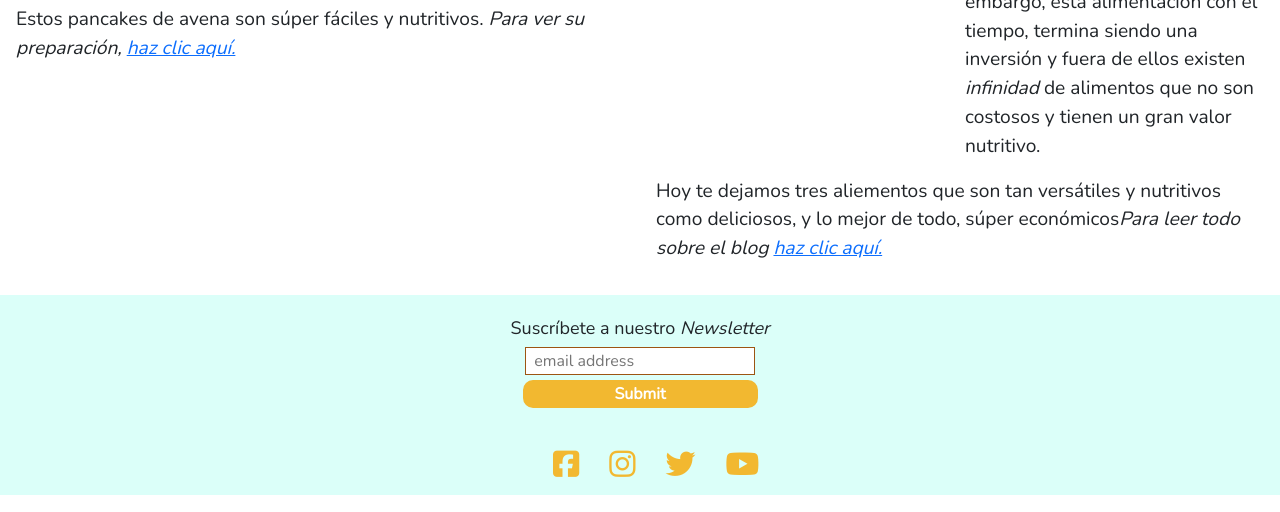
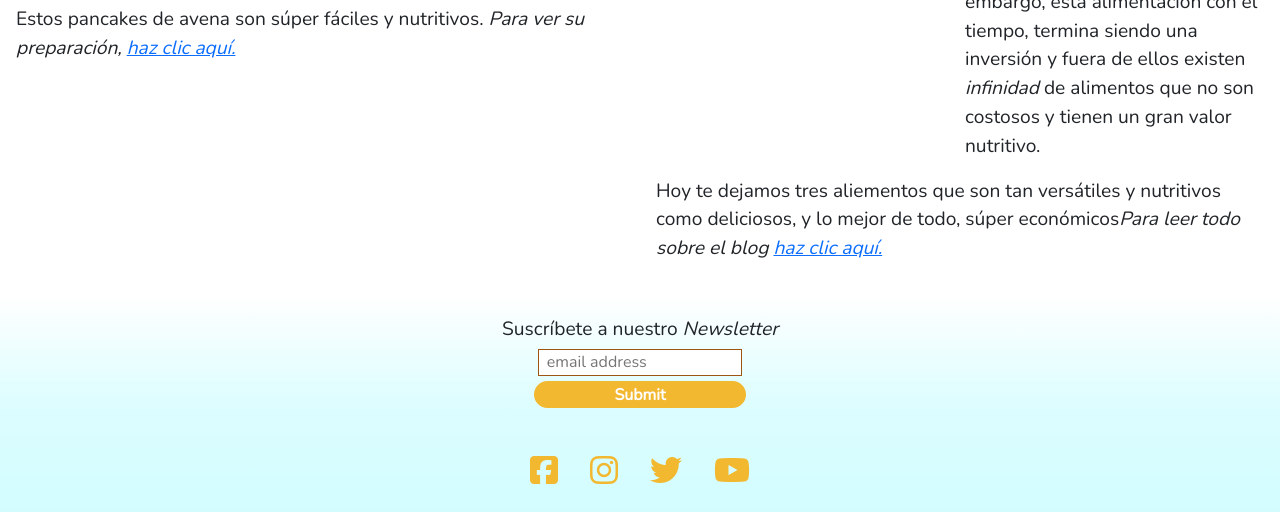
Before and after one commit to cuellaradriana/misaludideal, a plain HTML site: page index.html in a window 1280 px wide. Shown: the part 1254-1766 px from the top of the page. Drawn offline with nearby package versions, Linux system fonts and the light colour scheme; a web font is replaced by a local one.

Commit message:
cambios del footer

```diff
--- a/index.html
+++ b/index.html
@@ -130,20 +130,12 @@
             <input type="email" name="email" id="suscripcion" placeholder="  email address" required>
             <input type="submit" name="Suscríbete" id="enviarFooter">
         </form>
-        <ul class="redes">
-            <li>
-                <a href="https://www.facebook.com/" target="_blank"><i class="fab fa-facebook-square"></i></a>
-            </li>
-            <li>
-                <a href="https://www.instagram.com/?hl=es-la" target="_blank"><i class="fab fa-instagram"></i></a>
-            </li>
-            <li>
-                <a href="https://twitter.com/" target="_blank"><i class="fab fa-twitter"></i></a>
-            </li>
-            <li>
-                <a href="https://www.youtube.com/" target="_blank"><i class="fab fa-youtube"></i></a>
-            </li>
-        </ul>
+        <div class="redes">
+            <a href="https://www.facebook.com/" target="_blank"><i class="fab fa-facebook-square"></i></a>
+            <a href="https://www.instagram.com/?hl=es-la" target="_blank"><i class="fab fa-instagram"></i></a>
+            <a href="https://twitter.com/" target="_blank"><i class="fab fa-twitter"></i></a>
+            <a href="https://www.youtube.com/" target="_blank"><i class="fab fa-youtube"></i></a>
+        </div>
     </footer>
 
 
--- a/style/_footer.scss
+++ b/style/_footer.scss
@@ -1,52 +1,52 @@
 footer{
     width: 100%;
-    height: 200px;
+    height: auto;
     padding-top: 20px;
-    background-color: #dbfff9;
+    background-image: linear-gradient(to top, $gradient1, $gradient2, $blanco);
     .formFooter{
         display: flex;
         flex-direction: column;
         align-items: center;
-        font-size: 18px;
+        font-size: $rem*1.2;
         #suscripcion{
-            width: 230px;
-            height: 28px;
+            width: 16%;
+            height: 1.7rem;
             border-radius: 0px;
-            border: 1px solid #9c5513;
+            border: .5px solid $marron;
             margin: 5px;
-            font-size: 16px;
+            font-size: $rem;
             font-family: 'Nunito', sans-serif;
         }
         #enviarFooter{
-            width: 235px;
-            height: 28px;
-            border-radius: 10px;
-            border: 2px solid #f2b830;
-            background-color: #f2b830;
+            width: 16.5%;
+            height: 1.7rem;
+            border-radius: 1.5rem;
+            border: 2px solid$amarillo;
+            background-color:$amarillo;
             font-family: 'Nunito', sans-serif;
             color: #fff;
             font-weight: bolder;
-            font-size: 16px;
+            font-size: $rem;
+            transition: 1s;
         }
         #enviarFooter:hover{
-            background-color: #129399;
-            border: 2px solid #129399;
+            background-color: $turquesa;
+            border: 2px solid $turquesa;
         }
     }
     .redes{
-        margin-top: 35px;
+        margin-top: 1.5rem;
         display: flex;
         justify-content: center;
-        list-style-type: none;
         a{
-            margin: 10px;
-            padding: 5px;
+            padding: 1rem;
             text-decoration: none;
-            color: #f2b830;
-            font-size: 30px;
+            color: $amarillo;
+            font-size: 2rem;
+            transition: 1s;
         }
         a:hover{
-            color: #129399;
+            color: $turquesa;
         }
     }
 }
```
Also changed, not shown: blog.html (+6 -14 lines), contacto.html (+6 -14 lines), quiensoy.html (+6 -14 lines), recetas.html (+6 -14 lines), style/style.css, 1 other file.
